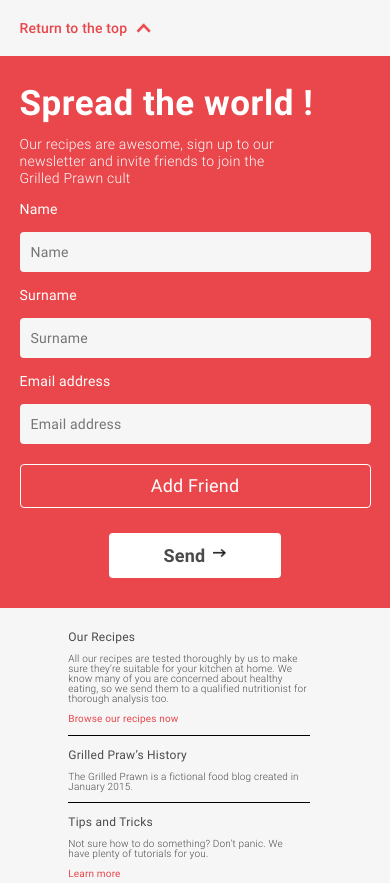
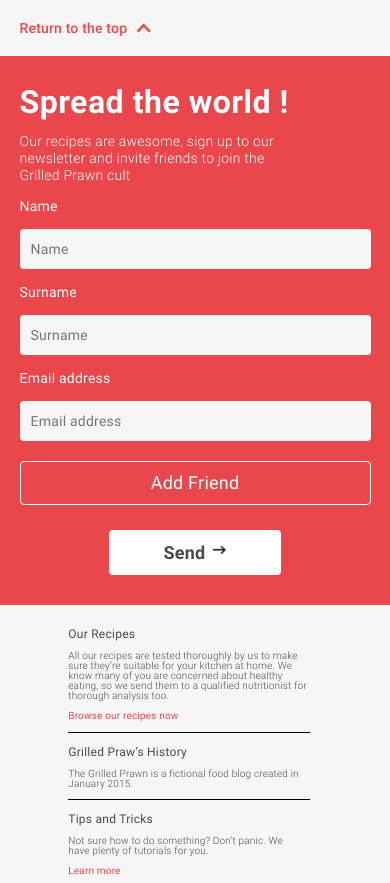
Before and after one commit to Sagarkh05/GrillPrawn, a plain HTML site: page index.html in a window 390 px wide. Shown: the part 5913-6796 px from the top of the page. Drawn offline with Linux system fonts and the light colour scheme.

Commit message:
Break point 576px : newsletter heading font as 32px

```diff
--- a/css/styles.css
+++ b/css/styles.css
@@ -289,6 +289,7 @@ select:hover{cursor:pointer}
     .menu__content{font-size:20px}
     .menu__footer{margin-top:20px}
     .menu__movetotop{font-size:14px}
+    .newsletter__heading{font-size:32px}
     .newsletter__grid{display:block}
     .newsletter__control{margin:15px 0}
     .content--center{text-align:center}
```
